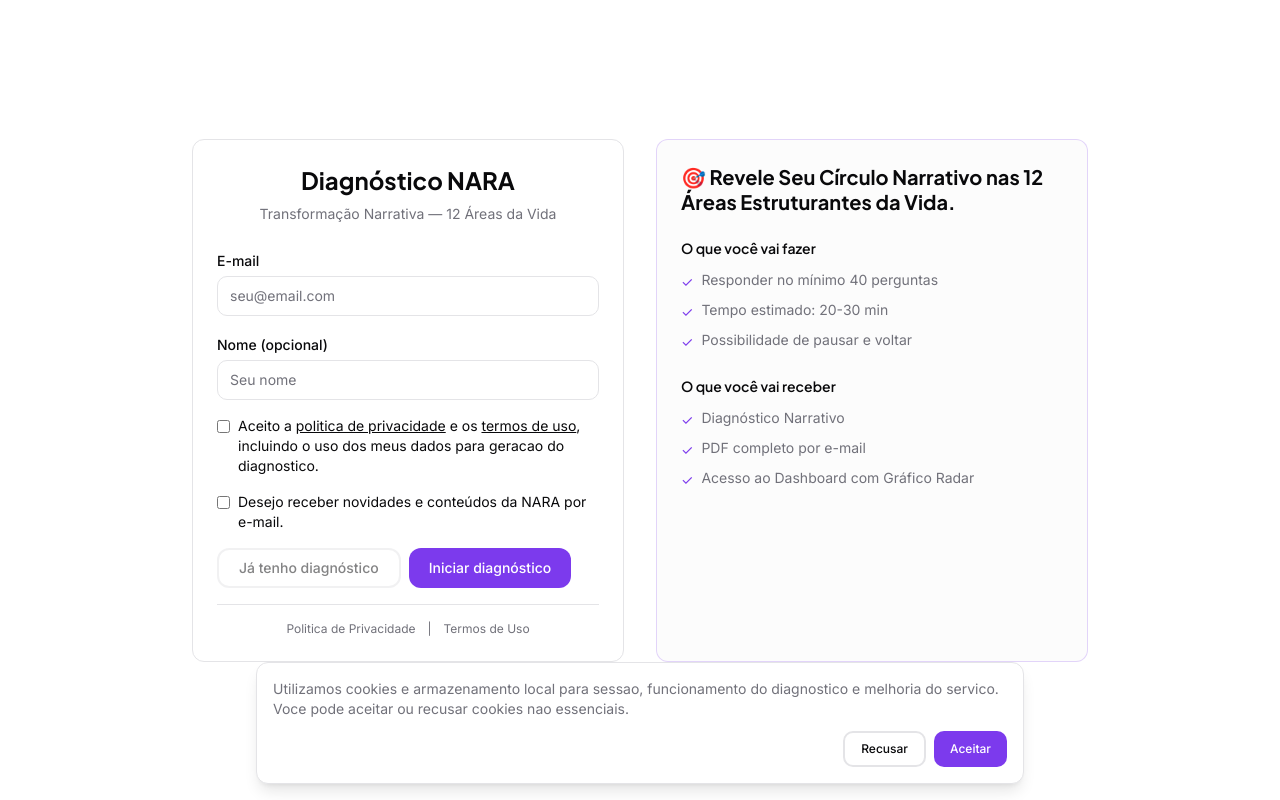
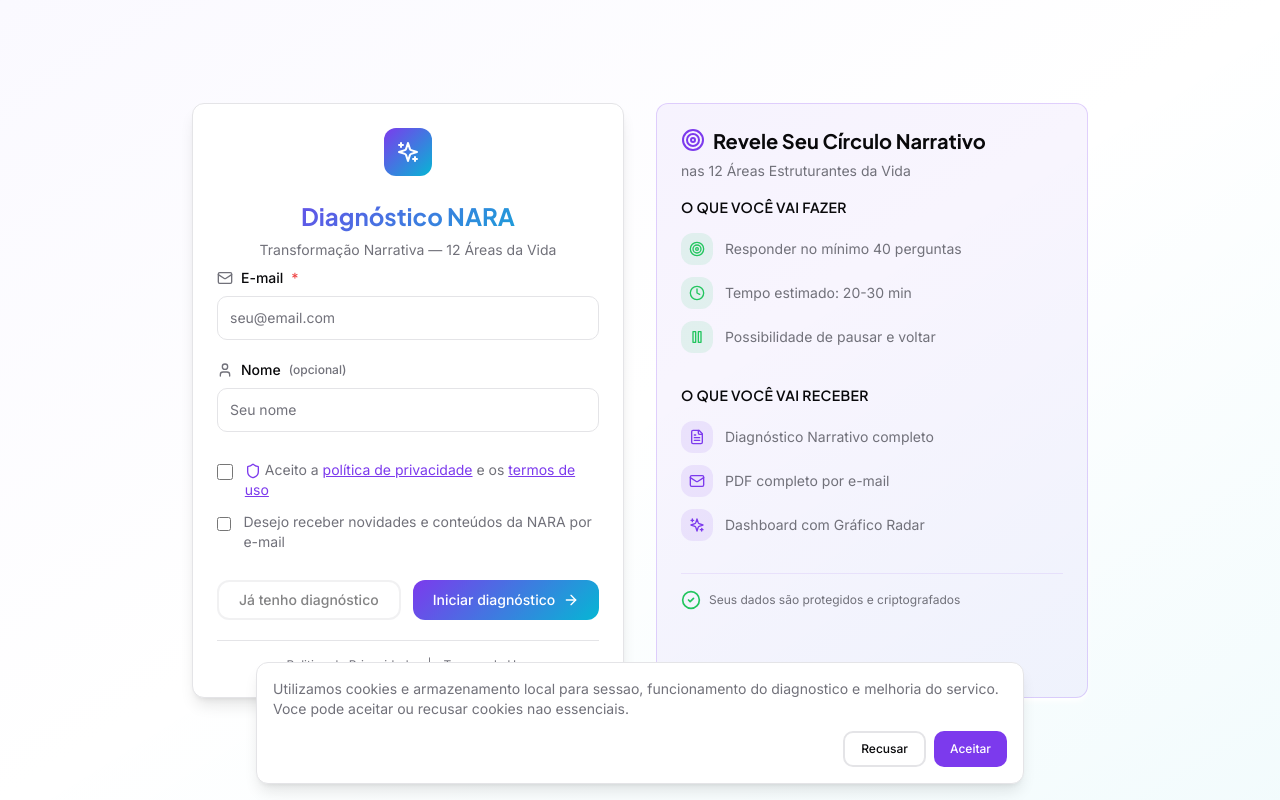
Before and after one commit to PhellipeOliveira/naraproject, a React (Vite) app in the folder nara-frontend/: page /diagnostico/iniciar in a window 1280 px wide. Built offline with nearby package versions, Linux system fonts and the light colour scheme; no server answers.

Commit message:
refactor: melhorar layout do StartDiagnostic
- Adiciona ícones nos campos do formulário
- Melhora card de benefícios com ícones coloridos
- Implementa animações de entrada
- Trust badge no footer
- Botões com variante gradient

```diff
--- a/nara-frontend/src/pages/StartDiagnostic.tsx
+++ b/nara-frontend/src/pages/StartDiagnostic.tsx
@@ -3,6 +3,7 @@
 import { useForm } from "react-hook-form";
 import { zodResolver } from "@hookform/resolvers/zod";
 import { z } from "zod";
+import { motion } from "framer-motion";
 import { Button } from "../components/ui/button";
 import { Input } from "../components/ui/input";
 import { Card, CardContent, CardHeader } from "../components/ui/card";
@@ -11,6 +12,18 @@
 import { SharePopup } from "../components/SharePopup";
 import { useDiagnosticStore } from "../stores";
 import { getOrCreateSessionId, setStoredDiagnosticId, clearDiagnosticId } from "../lib/session";
+import {
+  Clock,
+  FileText,
+  Target,
+  Pause,
+  CheckCircle2,
+  Mail,
+  User,
+  Shield,
+  Sparkles,
+  ArrowRight
+} from "lucide-react";
 
 const schema = z.object({
   email: z.string().email("Informe um e-mail válido"),
@@ -22,6 +35,18 @@
 });
 
 type FormData = z.infer<typeof schema>;
+
+const BENEFITS_WHAT_YOU_DO = [
+  { icon: Target, text: "Responder no mínimo 40 perguntas" },
+  { icon: Clock, text: "Tempo estimado: 20-30 min" },
+  { icon: Pause, text: "Possibilidade de pausar e voltar" },
+];
+
+const BENEFITS_WHAT_YOU_GET = [
+  { icon: FileText, text: "Diagnóstico Narrativo completo" },
+  { icon: Mail, text: "PDF completo por e-mail" },
+  { icon: Sparkles, text: "Dashboard com Gráfico Radar" },
+];
 
 export default function StartDiagnostic() {
   const navigate = useNavigate();
@@ -198,23 +223,36 @@
   };
 
   return (
-    <div className="min-h-screen flex flex-col items-center justify-center p-4 bg-background">
+    <div className="min-h-screen flex flex-col items-center justify-center p-4 bg-gradient-subtle">
       <div className="w-full max-w-4xl grid grid-cols-1 md:grid-cols-2 gap-6 md:gap-8 items-stretch">
-        <Card className="w-full max-w-md mx-auto md:max-w-none">
-          <CardHeader>
-            <h1 className="text-2xl font-bold text-center">Diagnóstico NARA</h1>
-            <p className="text-sm text-muted-foreground text-center">
+        {/* Form Card */}
+        <motion.div
+          initial={{ opacity: 0, x: -20 }}
+          animate={{ opacity: 1, x: 0 }}
+          transition={{ duration: 0.5 }}
+        >
+          <Card variant="elevated" className="w-full h-full">
+            <CardHeader className="text-center pb-2">
+              <div className="mx-auto w-12 h-12 rounded-xl bg-gradient-primary flex items-center justify-center mb-4">
+                <Sparkles className="w-6 h-6 text-white" />
+              </div>
+              <h1 className="text-2xl font-bold font-display text-gradient">Diagnóstico NARA</h1>
+              <p className="text-sm text-muted-foreground">
                 Transformação Narrativa — 12 Áreas da Vida
               </p>
             </CardHeader>
-          <CardContent className="space-y-4">
+            <CardContent className="space-y-5">
               {existingDiagnostic?.exists ? (
-              <div className="space-y-3 text-center">
+                <div className="space-y-4 text-center py-4">
+                  <div className="p-4 rounded-xl bg-primary/5 border border-primary/20">
                     <p className="text-sm text-muted-foreground">
-                  Você já tem um diagnóstico em andamento ({existingDiagnostic.total_answers ?? 0}{" "}
-                  respostas).
+                      Você já tem um diagnóstico em andamento
                     </p>
-                <div className="flex gap-2 justify-center">
+                    <p className="text-2xl font-bold text-primary mt-1">
+                      {existingDiagnostic.total_answers ?? 0} respostas
+                    </p>
+                  </div>
+                  <div className="flex gap-3 justify-center">
                     <Button
                       variant="outline"
                       onClick={handleStartNew}
@@ -222,75 +260,86 @@
                     >
                       {isAbandoning ? "Preparando..." : "Começar novo"}
                     </Button>
-                  <Button onClick={handleResume} disabled={isAbandoning}>
+                    <Button variant="gradient" onClick={handleResume} disabled={isAbandoning}>
                       Continuar
+                      <ArrowRight className="ml-2 w-4 h-4" />
                     </Button>
                   </div>
                   {startError && (
-                  <p className="text-sm text-destructive bg-destructive/10 p-3 rounded text-center">
+                    <p className="text-sm text-destructive bg-destructive/10 p-3 rounded-lg text-center">
                       {startError}
                     </p>
                   )}
                 </div>
               ) : (
-              <form onSubmit={handleSubmit(onSubmit)} className="space-y-4">
-                <div>
-                  <label className="text-sm font-medium">E-mail</label>
+                <form onSubmit={handleSubmit(onSubmit)} className="space-y-5">
+                  <div className="space-y-2">
+                    <label className="text-sm font-medium flex items-center gap-2">
+                      <Mail className="w-4 h-4 text-muted-foreground" />
+                      E-mail <span className="text-destructive">*</span>
+                    </label>
                     <Input
                       type="email"
                       placeholder="seu@email.com"
-                    className="mt-1"
+                      className="h-11"
                       {...register("email")}
                     />
                     {errors.email && (
-                    <p className="text-sm text-destructive mt-1">{errors.email.message}</p>
+                      <p className="text-sm text-destructive">{errors.email.message}</p>
                     )}
                   </div>
-                <div>
-                  <label className="text-sm font-medium">Nome (opcional)</label>
-                  <Input placeholder="Seu nome" className="mt-1" {...register("full_name")} />
+                  <div className="space-y-2">
+                    <label className="text-sm font-medium flex items-center gap-2">
+                      <User className="w-4 h-4 text-muted-foreground" />
+                      Nome <span className="text-muted-foreground text-xs">(opcional)</span>
+                    </label>
+                    <Input placeholder="Seu nome" className="h-11" {...register("full_name")} />
                   </div>
-                <div className="flex items-start gap-2">
+
+                  {/* Checkboxes */}
+                  <div className="space-y-3 pt-2">
+                    <label className="flex items-start gap-3 cursor-pointer group">
                       <input
                         type="checkbox"
-                    id="consent_privacy"
                         {...register("consent_privacy")}
-                    className="mt-1"
+                        className="mt-1 h-4 w-4 rounded border-input text-primary focus:ring-primary"
                       />
-                  <label htmlFor="consent_privacy" className="text-sm">
+                      <span className="text-sm text-muted-foreground group-hover:text-foreground transition-colors">
+                        <Shield className="w-4 h-4 inline mr-1 text-primary" />
                         Aceito a{" "}
-                    <Link to="/politica-de-privacidade" className="underline">
-                      politica de privacidade
+                        <Link to="/politica-de-privacidade" className="underline text-primary hover:text-primary-600">
+                          política de privacidade
                         </Link>{" "}
                         e os{" "}
-                    <Link to="/termos-de-uso" className="underline">
+                        <Link to="/termos-de-uso" className="underline text-primary hover:text-primary-600">
                           termos de uso
                         </Link>
-                    , incluindo o uso dos meus dados para geracao do diagnostico.
+                      </span>
+                    </label>
+                    {errors.consent_privacy && (
+                      <p className="text-sm text-destructive pl-7">{errors.consent_privacy.message}</p>
+                    )}
+
+                    <label className="flex items-start gap-3 cursor-pointer group">
+                      <input
+                        type="checkbox"
+                        {...register("consent_marketing")}
+                        className="mt-1 h-4 w-4 rounded border-input text-primary focus:ring-primary"
+                      />
+                      <span className="text-sm text-muted-foreground group-hover:text-foreground transition-colors">
+                        Desejo receber novidades e conteúdos da NARA por e-mail
+                      </span>
                     </label>
                   </div>
-                {errors.consent_privacy && (
-                  <p className="text-sm text-destructive">{errors.consent_privacy.message}</p>
-                )}
-                <div className="flex items-start gap-2">
-                  <input
-                    type="checkbox"
-                    id="consent_marketing"
-                    {...register("consent_marketing")}
-                    className="mt-1"
-                  />
-                  <label htmlFor="consent_marketing" className="text-sm">
-                    Desejo receber novidades e conteúdos da NARA por e-mail.
-                  </label>
-                </div>
+
                   {startError && (
-                  <p className="text-sm text-destructive bg-destructive/10 p-3 rounded">
+                    <p className="text-sm text-destructive bg-destructive/10 p-3 rounded-lg">
                       {startError}
                     </p>
                   )}
                   {checkExistingFeedback && (
                     <p
-                    className={`text-sm p-3 rounded ${
+                      className={`text-sm p-3 rounded-lg ${
                         checkExistingFeedback.type === "error"
                           ? "text-destructive bg-destructive/10"
                           : "text-muted-foreground bg-muted"
@@ -299,17 +348,25 @@
                       {checkExistingFeedback.message}
                     </p>
                   )}
-                <div className="flex gap-2">
+
+                  <div className="flex flex-col sm:flex-row gap-3 pt-2">
                     <Button
                       type="button"
                       variant="outline"
                       onClick={onCheckExisting}
                       disabled={!email || isChecking}
+                      className="sm:flex-1"
                     >
                       {isChecking ? "Verificando..." : "Já tenho diagnóstico"}
                     </Button>
-                  <Button type="submit" disabled={isSubmitting}>
+                    <Button
+                      type="submit"
+                      variant="gradient"
+                      disabled={isSubmitting}
+                      className="sm:flex-1"
+                    >
                       {isSubmitting ? "Iniciando..." : "Iniciar diagnóstico"}
+                      <ArrowRight className="ml-2 w-4 h-4" />
                     </Button>
                   </div>
                   <LegalFooter />
@@ -317,62 +374,79 @@
               )}
             </CardContent>
           </Card>
+        </motion.div>
 
-        <Card className="w-full max-w-md mx-auto md:max-w-none flex flex-col bg-muted/30 border-primary/20">
-          <CardHeader>
-            <h2 className="text-xl font-bold leading-tight">
-              🎯 Revele Seu Círculo Narrativo nas 12 Áreas Estruturantes da Vida.
+        {/* Benefits Card */}
+        <motion.div
+          initial={{ opacity: 0, x: 20 }}
+          animate={{ opacity: 1, x: 0 }}
+          transition={{ duration: 0.5, delay: 0.1 }}
+        >
+          <Card className="w-full h-full bg-primary/5 border-primary/20">
+            <CardHeader className="pb-4">
+              <h2 className="text-xl font-bold font-display leading-tight flex items-center gap-2">
+                <Target className="w-6 h-6 text-primary" />
+                Revele Seu Círculo Narrativo
               </h2>
+              <p className="text-sm text-muted-foreground">
+                nas 12 Áreas Estruturantes da Vida
+              </p>
             </CardHeader>
-          <CardContent className="space-y-6 flex-1">
-            <section className="space-y-3">
-              <h3 className="text-sm font-semibold text-foreground">O que você vai fazer</h3>
-              <ul className="space-y-2 text-sm text-muted-foreground">
-                <li className="flex items-start gap-2">
-                  <span className="text-primary mt-0.5" aria-hidden>
-                    ✓
-                  </span>
-                  Responder no mínimo 40 perguntas
-                </li>
-                <li className="flex items-start gap-2">
-                  <span className="text-primary mt-0.5" aria-hidden>
-                    ✓
-                  </span>
-                  Tempo estimado: 20-30 min
-                </li>
-                <li className="flex items-start gap-2">
-                  <span className="text-primary mt-0.5" aria-hidden>
-                    ✓
-                  </span>
-                  Possibilidade de pausar e voltar
-                </li>
+            <CardContent className="space-y-8">
+              <section className="space-y-4">
+                <h3 className="text-sm font-semibold text-foreground uppercase tracking-wide">
+                  O que você vai fazer
+                </h3>
+                <ul className="space-y-3">
+                  {BENEFITS_WHAT_YOU_DO.map((item, index) => (
+                    <motion.li
+                      key={index}
+                      initial={{ opacity: 0, x: 10 }}
+                      animate={{ opacity: 1, x: 0 }}
+                      transition={{ delay: 0.2 + index * 0.1 }}
+                      className="flex items-center gap-3 text-sm text-muted-foreground"
+                    >
+                      <div className="w-8 h-8 rounded-lg bg-success/10 flex items-center justify-center flex-shrink-0">
+                        <item.icon className="w-4 h-4 text-success" />
+                      </div>
+                      {item.text}
+                    </motion.li>
+                  ))}
                 </ul>
               </section>
-            <section className="space-y-3">
-              <h3 className="text-sm font-semibold text-foreground">O que você vai receber</h3>
-              <ul className="space-y-2 text-sm text-muted-foreground">
-                <li className="flex items-start gap-2">
-                  <span className="text-primary mt-0.5" aria-hidden>
-                    ✓
-                  </span>
-                  Diagnóstico Narrativo
-                </li>
-                <li className="flex items-start gap-2">
-                  <span className="text-primary mt-0.5" aria-hidden>
-                    ✓
-                  </span>
-                  PDF completo por e-mail
-                </li>
-                <li className="flex items-start gap-2">
-                  <span className="text-primary mt-0.5" aria-hidden>
-                    ✓
-                  </span>
-                  Acesso ao Dashboard com Gráfico Radar
-                </li>
+
+              <section className="space-y-4">
+                <h3 className="text-sm font-semibold text-foreground uppercase tracking-wide">
+                  O que você vai receber
+                </h3>
+                <ul className="space-y-3">
+                  {BENEFITS_WHAT_YOU_GET.map((item, index) => (
+                    <motion.li
+                      key={index}
+                      initial={{ opacity: 0, x: 10 }}
+                      animate={{ opacity: 1, x: 0 }}
+                      transition={{ delay: 0.5 + index * 0.1 }}
+                      className="flex items-center gap-3 text-sm text-muted-foreground"
+                    >
+                      <div className="w-8 h-8 rounded-lg bg-primary/10 flex items-center justify-center flex-shrink-0">
+                        <item.icon className="w-4 h-4 text-primary" />
+                      </div>
+                      {item.text}
+                    </motion.li>
+                  ))}
                 </ul>
               </section>
+
+              {/* Trust badge */}
+              <div className="flex items-center gap-2 pt-4 border-t border-primary/10">
+                <CheckCircle2 className="w-5 h-5 text-success" />
+                <p className="text-xs text-muted-foreground">
+                  Seus dados são protegidos e criptografados
+                </p>
+              </div>
             </CardContent>
           </Card>
+        </motion.div>
       </div>
       <SharePopup
         open={sharePopupOpen}
```
Lines whose indentation alone changed are shown as unchanged.
